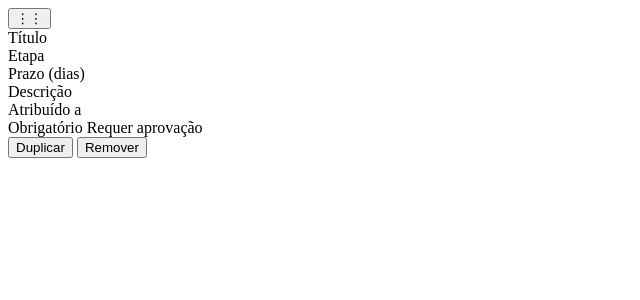
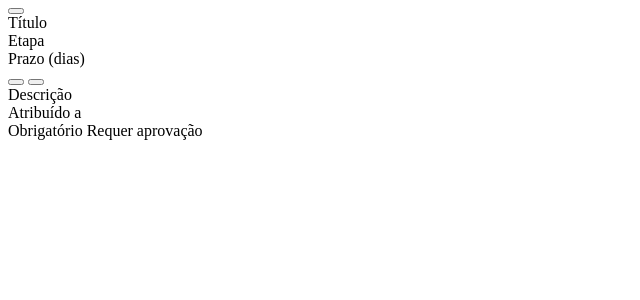
Before and after one commit to thiagohfagundes/flows, a Django app: template templates/kanban/partials/_item_form_row.html in a window 1280 px wide. Shown: the top 300 px of the page, without its empty margins (0-640 px from the left). Run offline with Django 5.2, Linux system fonts and the light colour scheme; the template is opened without the code that fills it, so the values that code supplies are empty.

Commit message:
salvamento para formatação

```diff
--- a/templates/kanban/partials/_item_form_row.html
+++ b/templates/kanban/partials/_item_form_row.html
@@ -1,11 +1,21 @@
-<div class="rounded-xl border border-gray-200 bg-white p-4 shadow-sm" data-item-row>
 {% if form.DELETE %}
   <input type="checkbox" name="{{ form.DELETE.html_name }}" class="hidden" data-delete-flag>
 {% endif %}
 
-  <div class="flex items-start gap-3">
-    <button type="button" class="mt-2 text-gray-400 hover:text-gray-600 cursor-grab" title="Arraste para reordenar" data-drag-handle>
-      &#8942;&#8942;
+<div class="rounded-lg border border-gray-200 bg-white shadow-sm">
+
+  <!-- Cabeçalho compacto -->
+  <div class="flex items-start gap-3 px-3 py-2 border-b">
+
+    <!-- drag handle -->
+    <button type="button"
+            class="mt-2 text-gray-400 hover:text-gray-600 cursor-grab"
+            title="Arraste para reordenar"
+            data-drag-handle>
+      <!-- ícone de arrastar -->
+      <svg xmlns="http://www.w3.org/2000/svg" class="h-5 w-5" fill="none" viewBox="0 0 24 24" stroke="currentColor">
+        <path stroke-linecap="round" stroke-linejoin="round" stroke-width="2" d="M4 8h16M4 16h16" />
+      </svg>
     </button>
 
     <div class="flex-1">
@@ -22,17 +32,47 @@
           <label class="mb-1 block text-sm font-medium text-gray-900">Prazo (dias)</label>
           {{ form.prazo_dias }}
         </div>
+      </div>
+    </div>
 
-        <div class="md:col-span-12">
+    <!-- Ações do cabeçalho com ícones -->
+    <div class="flex flex-col items-end gap-2">
+
+      <!-- Mais opções -->
+      <button type="button"
+              class="p-1 text-gray-500 hover:text-gray-700"
+              onclick="toggleChecklistMore(this)"
+              title="Mais opções">
+        <svg xmlns="http://www.w3.org/2000/svg" class="h-5 w-5" fill="none" viewBox="0 0 24 24" stroke="currentColor">
+          <path stroke-linecap="round" stroke-linejoin="round" stroke-width="2" d="M12 6v.01M12 12v.01M12 18v.01" />
+        </svg>
+      </button>
+
+      <!-- Remover -->
+      <button type="button"
+              class="p-1 text-red-500 hover:text-red-700"
+              onclick="removeRow(this)"
+              title="Remover">
+        <svg xmlns="http://www.w3.org/2000/svg" class="h-5 w-5" fill="none" viewBox="0 0 24 24" stroke="currentColor">
+          <path stroke-linecap="round" stroke-linejoin="round" stroke-width="2" d="M19 7l-.867 12.142A2 2 0 0116.138 21H7.862a2 2 0 01-1.995-1.858L5 7m5 4v6m4-6v6m1-10V4a1 1 0 00-1-1h-4a1 1 0 00-1 1v3m-4 0h14" />
+        </svg>
+      </button>
+
+    </div>
+  </div>
+
+  <!-- Detalhes (colapsável) -->
+  <div class="px-3 py-3 checklist-more {% if not form.errors %}hidden{% endif %}">
+    <div class="grid grid-cols-12 gap-3">
+      <div class="col-span-12">
         <label class="mb-1 block text-sm font-medium text-gray-900">Descrição</label>
         {{ form.descricao }}
       </div>
-
-        <div class="md:col-span-6">
+      <div class="col-span-6">
         <label class="mb-1 block text-sm font-medium text-gray-900">Atribuído a</label>
         {{ form.atribuido_a }}
       </div>
-        <div class="md:col-span-6 flex items-end gap-6">
+      <div class="col-span-6 flex items-end gap-6">
         <label class="inline-flex items-center gap-2">
           {{ form.obrigatorio }} <span class="text-sm text-gray-900">Obrigatório</span>
         </label>
@@ -43,17 +83,81 @@
     </div>
   </div>
 
-    <div class="flex flex-col items-end gap-2">
-      <button type="button"
-              class="rounded-md border border-gray-300 bg-white px-2.5 py-1 text-xs font-medium text-gray-700 hover:bg-gray-50"
-              onclick="duplicateRow(this)">
-        Duplicar
-      </button>
-      <button type="button"
-              class="rounded-md border border-red-200 bg-white px-2.5 py-1 text-xs font-medium text-red-600 hover:bg-red-50"
-              onclick="removeRow(this)">
-        Remover
-      </button>
 </div>
-  </div>
-</div>
+
+<script>
+
+    // >>> CONFIGURE SEU PREFIXO DO FORMSET AQUI <<<
+    const PREFIX = "itens";  // ex.: itens-TOTAL_FORMS, itens-0-*, etc.
+
+    function getContainer() {
+      return document.getElementById(`${PREFIX}-container`) || document.getElementById('itens-container');
+    }
+
+    function updateTotalForms() {
+      const totalEl = document.querySelector(`input[name="${PREFIX}-TOTAL_FORMS"]`);
+      if (!totalEl) return;
+      const rows = getContainer().querySelectorAll('.rounded-lg.border'); // cada item
+      // Conta apenas os que NÃO têm checkbox DELETE marcado
+      const alive = Array.from(rows).filter(r => {
+        const del = r.querySelector('[data-delete-flag]');
+        return !(del && del.checked) && r.style.display !== 'none';
+      });
+      totalEl.value = alive.length;
+    }
+
+    function renumberForms() {
+      // se você tiver um campo "ordem", atualize aqui
+      const rows = getContainer().querySelectorAll('.rounded-lg.border');
+      let idx = 0;
+      rows.forEach(r => {
+        const del = r.querySelector('[data-delete-flag]');
+        const isDeleted = del && del.checked;
+        if (!isDeleted && r.style.display !== 'none') {
+          const ordem = r.querySelector(`[name^="${PREFIX}-"][name$="-ordem"]`);
+          if (ordem) ordem.value = idx;
+          idx += 1;
+        }
+      });
+      updateTotalForms();
+    }
+
+    // Remover item da UI
+    function removeRow(btn) {
+      const row = btn.closest('.rounded-lg.border');
+      if (!row) return;
+
+      // 1) Se é um form EXISTENTE (tem DELETE), marca e esconde
+      const del = row.querySelector('[data-delete-flag]');
+      if (del) {
+        del.checked = true;
+        row.style.display = 'none';
+      } else {
+        // 2) Se é um form NOVO (sem DELETE), remove do DOM
+        row.remove();
+      }
+
+      renumberForms();
+    }
+
+    // (Opcional) se usar Sortable, re-numere ao finalizar drag:
+    document.addEventListener('DOMContentLoaded', function () {
+      const container = getContainer();
+      if (window.Sortable && container) {
+        Sortable.create(container, {
+          handle: '[data-drag-handle]',
+          animation: 150,
+          ghostClass: 'opacity-50',
+          onEnd: renumberForms
+        });
+      }
+    });
+
+
+  function toggleChecklistMore(btn) {
+    const root = btn.closest('.rounded-lg.border');
+    if (!root) return;
+    const more = root.querySelector('.checklist-more');
+    if (more) more.classList.toggle('hidden');
+  }
+</script>
```
Lines whose indentation alone changed are shown as unchanged.
